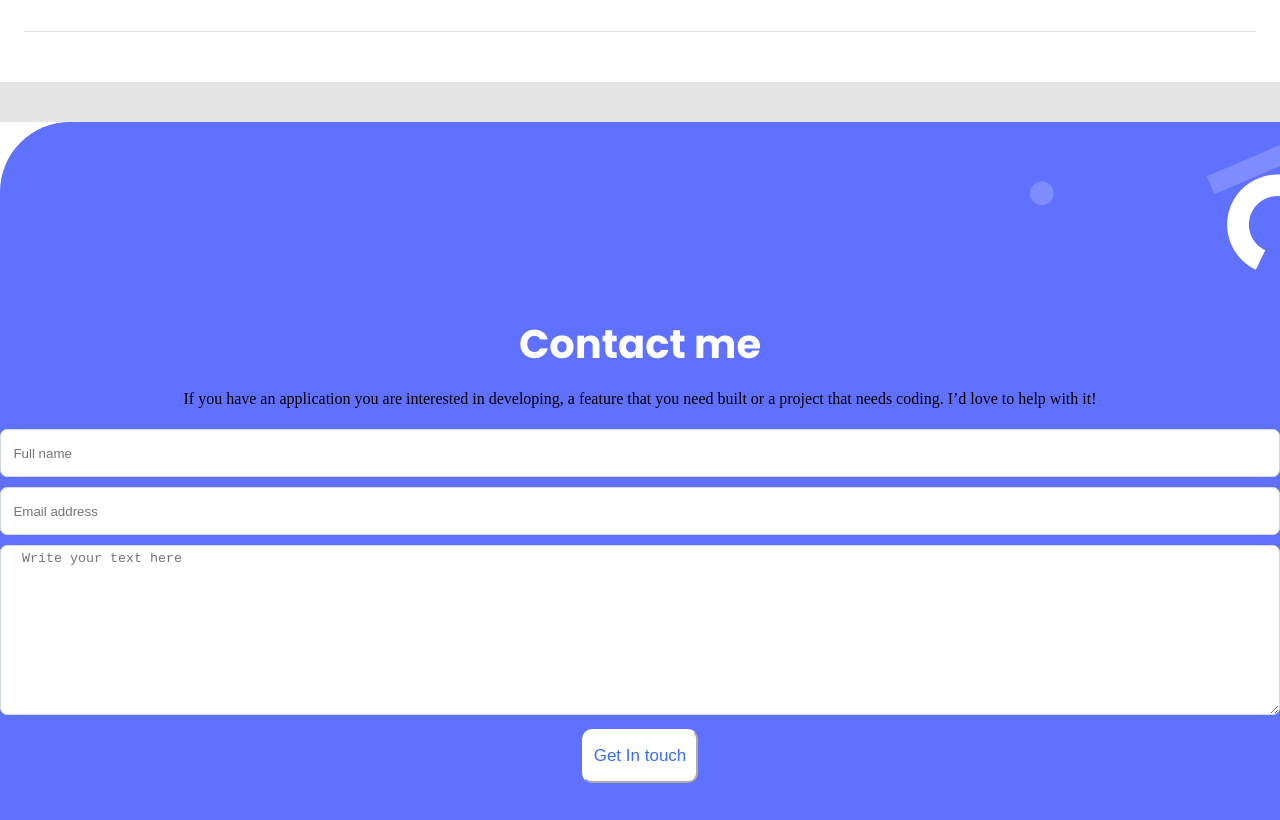
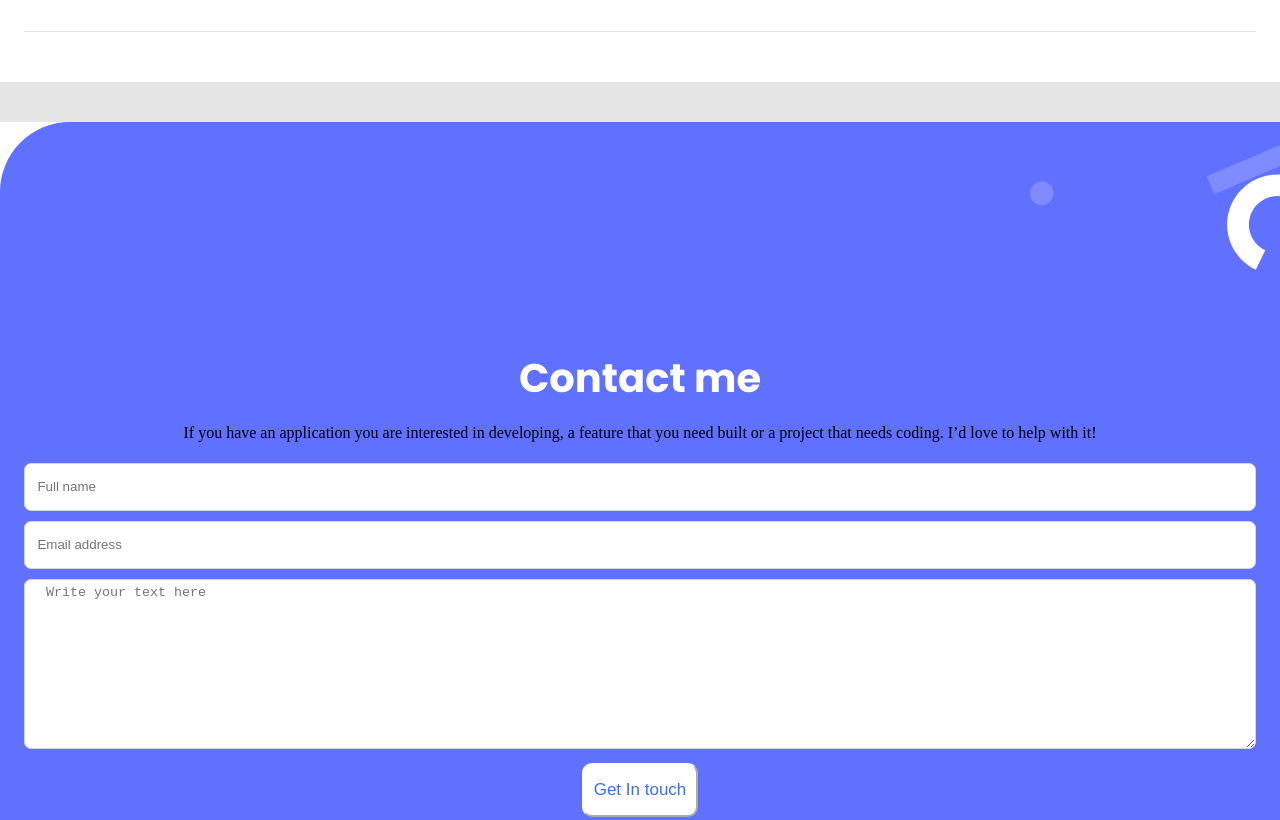
Before and after one commit to Fentahunn/contact-form, a plain HTML site: page index.html in a window 1280 px wide. Shown: the part 5074-5894 px from the top of the page. Drawn offline with Linux system fonts and the light colour scheme.

Commit message:
Add padding properties to .setup-elements

```diff
--- a/style.css
+++ b/style.css
@@ -552,8 +552,11 @@ footer {
 
 .setup-elements {
   height: 100vh;
-
   background-position: right;
+  padding-top: 7.1875rem;
+  padding-bottom: 3rem;
+  padding-left: 1.5rem;
+  padding-right: 1.5rem;
   display: flex;
   flex-direction: column;
   align-items: center;
```
